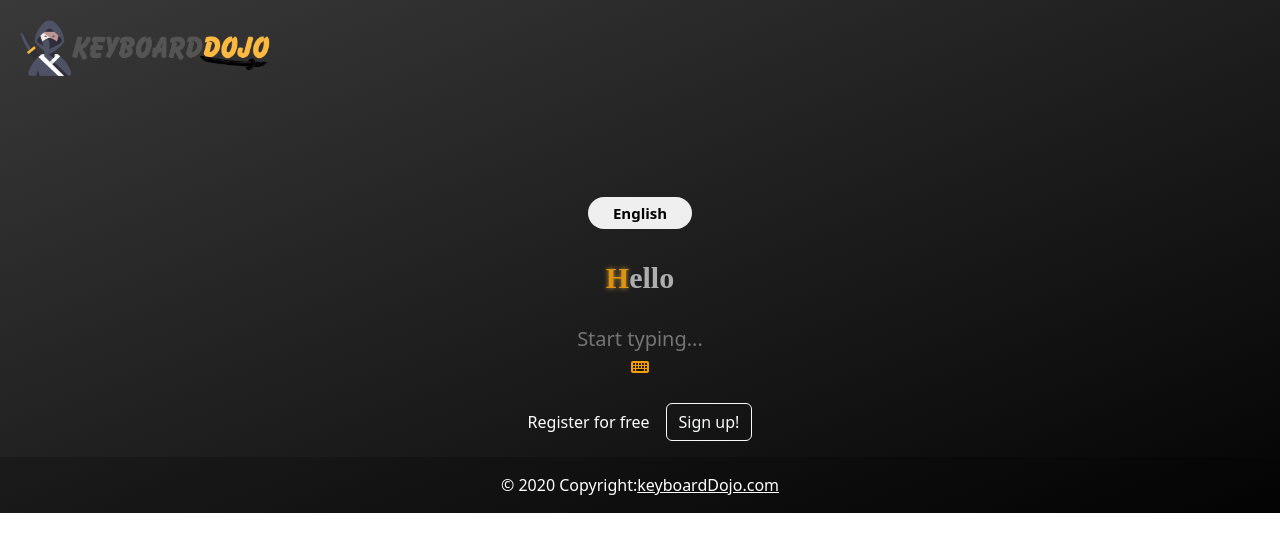
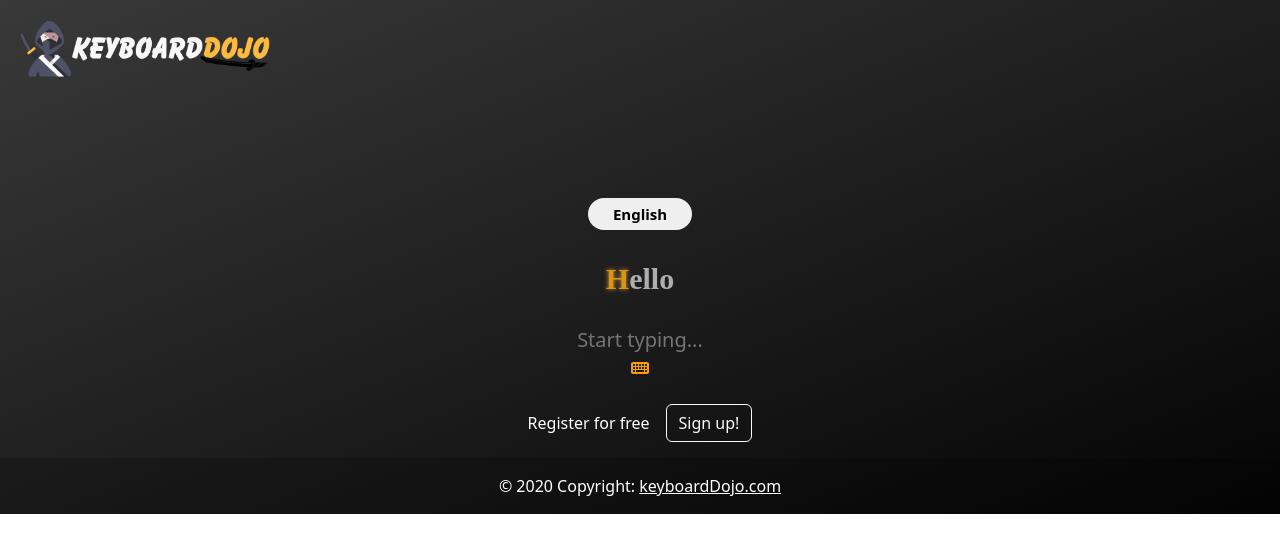
Before and after one commit to suetwong320/KeyboardDojo, a React (Create React App) app: page / in a window 1280 px wide. Shown: the top 552 px of the page. Built offline with nearby package versions, Linux system fonts and the light colour scheme; a web font is replaced by a local one.

Commit message:
result page added

```diff
--- a/package.json
+++ b/package.json
@@ -3,6 +3,7 @@
   "version": "0.1.0",
   "private": true,
   "dependencies": {
+    "@fortawesome/fontawesome-svg-core": "^6.4.2",
     "@fortawesome/free-solid-svg-icons": "^6.4.2",
     "@fortawesome/react-fontawesome": "^0.2.0",
     "@testing-library/jest-dom": "^5.17.0",
--- a/src/components/Home.jsx
+++ b/src/components/Home.jsx
@@ -84,7 +84,7 @@ function Home() {
   return (
     <div className="Home">
       <nav className="nav-bar" style={{ width: "100%" }}>
-        <img src="/KeyboardDojo.png" alt="" style={{ width: "250px" }} />
+        <img src="/KeyboardDojo_1.png" alt="" style={{ width: "250px" }} />
       </nav>
 
       {showPopup && (
--- a/src/components/partial/Footer.jsx
+++ b/src/components/partial/Footer.jsx
@@ -24,7 +24,7 @@ function Footer() {
           className="text-center p-3"
           style={{ backgroundColor: "rgba(0, 0, 0, 0.2)" }}
         >
-          © 2020 Copyright:
+          © 2020 Copyright:{" "}
           <a className="text-white" href="https://keyboarddojo.onrender.com/">
             keyboardDojo.com
           </a>
--- a/src/components/popup/Result.jsx
+++ b/src/components/popup/Result.jsx
@@ -18,7 +18,7 @@ const Result = ({ setShowPopup, ...props }) => {
             <div className="d-flex" style={{ padding: "24px 24px 5px 24px" }}>
               <div style={{ width: "100%" }}>
                 <img
-                  src="KeyboardDojo.png"
+                  src="KeyboardDojo_1.png"
                   className="flex--item fl1 fs-headline1 v-truncate2"
                   alt=""
                   style={{ width: "170px" }}
```
Also changed, not shown: public/KeyboardDojo_1.png (added), 1 other file (tests, documents, lock files or other folders).
